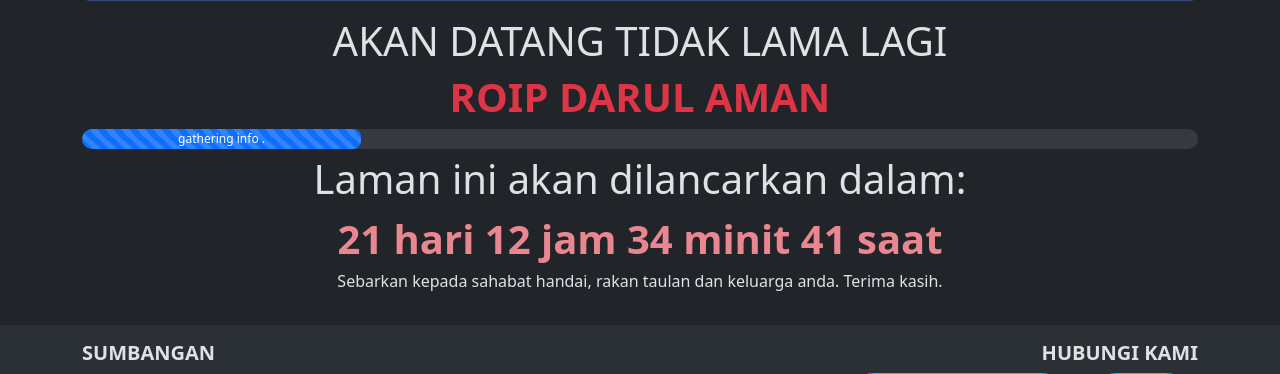
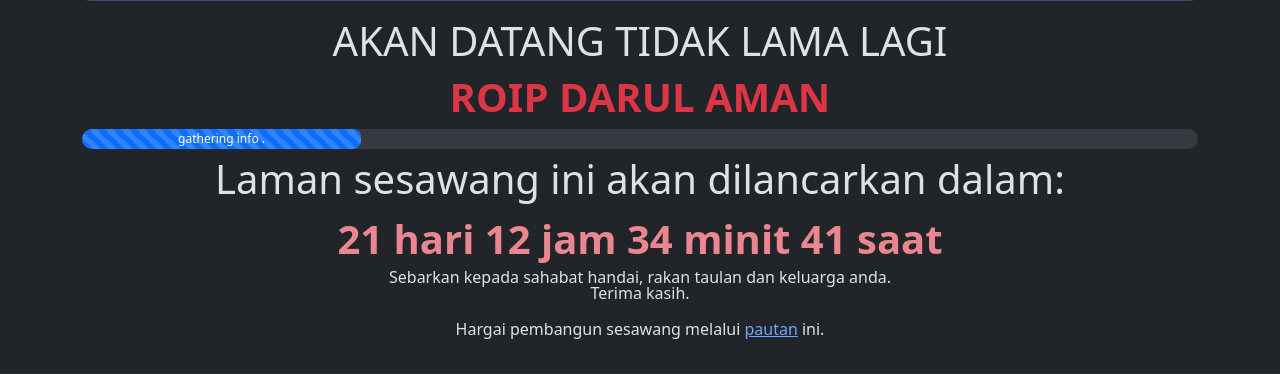
Before and after one commit to hafiziruslan/www.roipdarulaman.com, a PHP site: page / in a window 1280 px wide. Shown: the part 461-835 px from the top of the page. Run offline with PHP 8.4, Linux system fonts and the light colour scheme; some libraries are stand-ins or nearby versions.

Commit message:
deco landing

```diff
--- a/index.php
+++ b/index.php
@@ -87,11 +87,12 @@
         <div class='progress rounded-pill' role='progressbar' aria-label='webfe-progress' aria-valuemin='0' aria-valuenow='25' aria-valuemax='100' style='height: 20px'>
           <div class='progress-bar progress-bar-striped progress-bar-animated rounded-end-3' style='width: 25%' id='prog'></div>
         </div>
-			  <p class='fs-1 mb-0'>Laman ini akan dilancarkan dalam:</p>
+			  <p class='fs-1 mb-0'>Laman sesawang ini akan dilancarkan dalam:</p>
         <div class='d-flex justify-content-center gap-4 fs-1 fw-bold mt-0'>
           <span class='countdown text-danger-emphasis'><div class='spinner-border' role='status'></div></span>
         </div>
-			  <p>Sebarkan kepada sahabat handai, rakan taulan dan keluarga anda. Terima kasih.</p>
+			  <p class='lh-1'>Sebarkan kepada sahabat handai, rakan taulan dan keluarga anda.<br>Terima kasih.</p>
+        <p>Hargai pembangun sesawang melalui <a href='https://bit.ly/m/hafiziruslan'>pautan</a> ini.</p>
 			</div>
 		</div>
 	</main>
@@ -108,7 +109,7 @@
               <tr><th>Akaun</th><td>1214 0000 4377 12</td></tr>
             </tbody>
           </table>
-          <p class='my-1 text-center'>Kami juga menerima <a class='link-success' href='#' onClick='DonateWindow=window.open("https://payment.tngdigital.com.my/sc/bDLnBmDoDq", "TNGD RoIPMARS Donation", "width=800,height=600"); return false;'>TnG eWallet</a> | <a class='link-success' href='#' onClick='DonateWindow=window.open("https://toyyibpay.com/sumbanganroipmars", "FPX Donation", "width=800,height=600"); return false;'>FPX MY Banks</a> | <a class='link-success' href='#' onClick='DonateWindow=window.open("https://donate.stripe.com/5kA8AceIg7Gegbm5kk", "Stripe Donation", "width=800,height=600"); return false;'>Debit/Credit Card</a></p>
+          <p class='my-0 text-center'>Kami juga menerima <a class='link-success' href='#' onClick='DonateWindow=window.open("https://payment.tngdigital.com.my/sc/bDLnBmDoDq", "TNGD RoIPMARS Donation", "width=800,height=600"); return false;'>TnG eWallet</a> | <a class='link-success' href='#' onClick='DonateWindow=window.open("https://toyyibpay.com/sumbanganroipmars", "FPX Donation", "width=800,height=600"); return false;'>FPX MY Banks</a> | <a class='link-success' href='#' onClick='DonateWindow=window.open("https://donate.stripe.com/5kA8AceIg7Gegbm5kk", "Stripe Donation", "width=800,height=600"); return false;'>Debit/Credit Card</a></p>
           <p class='my-0 text-center'>&mdash; DARI ANDA KEMBALI KEPADA ANDA &mdash;</p>
         </div>
         <div class='col-lg-4 mx-auto my-1'>
```
